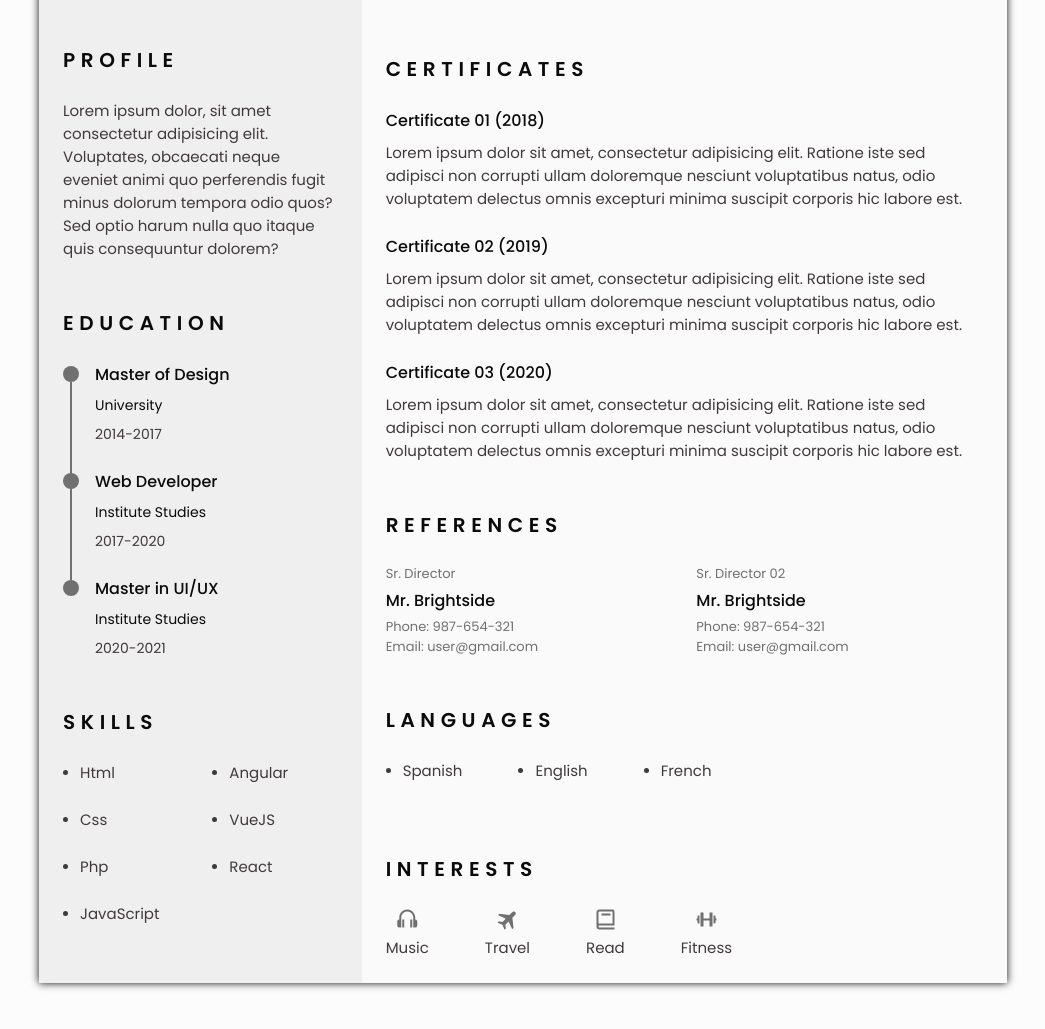
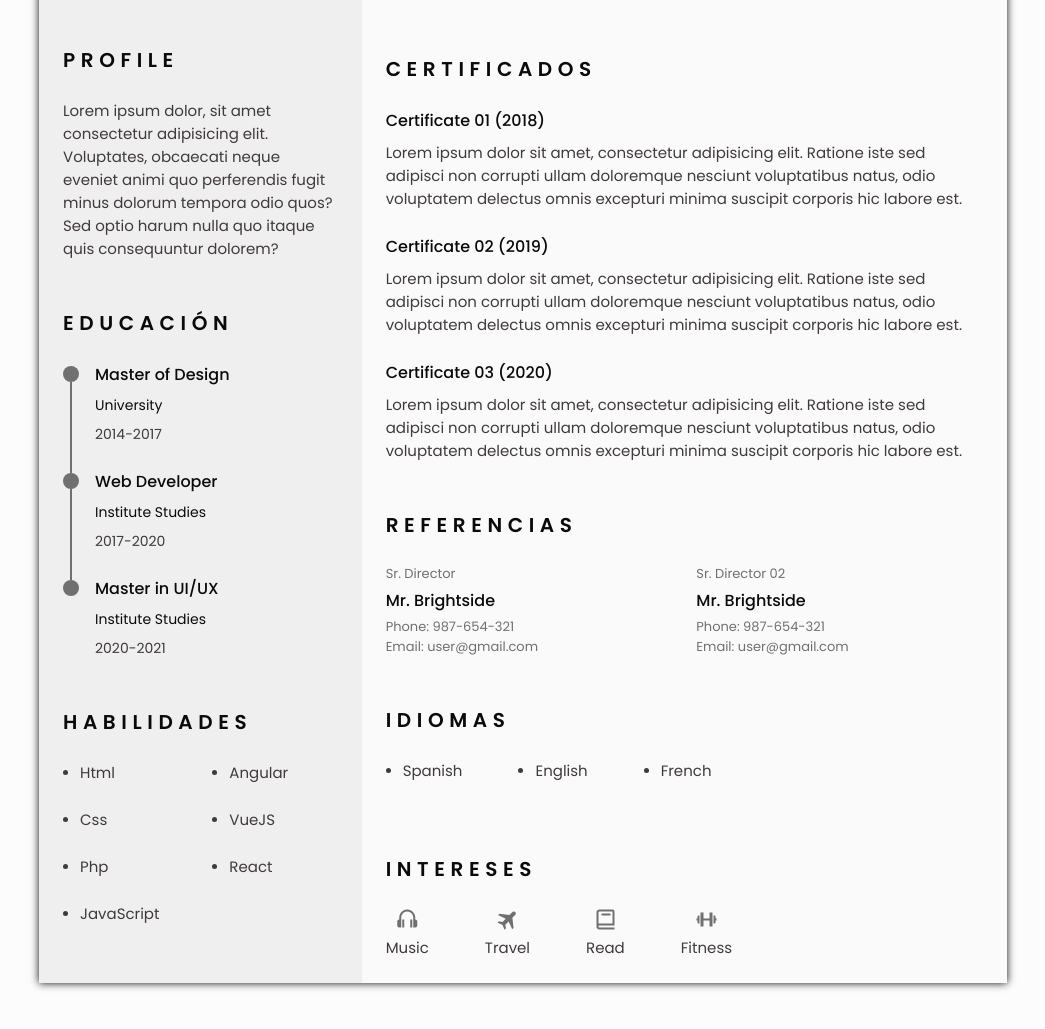
Before and after one commit to UlisesChacon/cv, a plain HTML site: page index.html in a window 1280 px wide. Shown: the part 609-1638 px from the top of the page, without its empty margins (117-1162 px from the left). Drawn offline with nearby package versions, Linux system fonts and the light colour scheme.

Commit message:
added doc

```diff
--- a/index.html
+++ b/index.html
@@ -17,7 +17,7 @@
         <!--========== HEADER ==========-->
         <header class="l-header" id="header">
             <nav class="nav bd-container">
-                <a href="#" class="nav__logo">Ulises</a>
+                <a href="#" class="nav__logo">ユリシーズ</a>
 
                 <div class="nav__menu" id="nav-menu">
                     <ul class="nav__list">
@@ -135,7 +135,7 @@
 
                     <!--========== EDUCATION ==========-->
                     <section class="education section" id="education">
-                        <h2 class="section-title">Education</h2>
+                        <h2 class="section-title">Educación</h2>
 
                         <div class="education__container bd-grid">
                             <div class="education__content">
@@ -182,7 +182,7 @@
 
                     <!--========== SKILLS  ==========-->
                     <section class="skills section" id="skills">
-                        <h2 class="section-title">Skills</h2>
+                        <h2 class="section-title">Habilidades</h2>
 
                         <div class="skills__content bd-grid">
                             <ul class="skills__data">
@@ -221,7 +221,7 @@
                     <!--========== EXPERIENCE ==========-->
                     <section class="experience section" id="experience">
                         <section class="experience section" id="experience">
-                            <h2 class="section-title">Experience</h2>
+                            <h2 class="section-title">Experiencia</h2>
 
                             <div class="experience__container bd-grid">
                                 <div class="experience__content">
@@ -274,7 +274,7 @@
 
                     <!--========== CERTIFICATES ==========-->
                     <section class="certificate section" id="certificates">
-                        <h2 class="section-title">Certificates</h2>
+                        <h2 class="section-title">Certificados</h2>
 
                         <div class="certificate__container bd-grid">
                             <div class="certificate__content">
@@ -302,7 +302,7 @@
 
                     <!--========== REFERENCES ==========-->
                     <section class="references section" id="references">
-                        <h2 class="section-title">References</h2>
+                        <h2 class="section-title">Referencias</h2>
 
                         <div class="references__container bd-grid">
                             <div class="references__content bd-grid">
@@ -327,7 +327,7 @@
 
                     <!--========== LANGUAGES ==========-->
                     <section class="languages section">
-                        <h2 class="section-title">Languages</h2>
+                        <h2 class="section-title">Idiomas</h2>
 
                         <div class="languages__container">
                             <ul class="languages__content bd-grid">
@@ -346,7 +346,7 @@
 
                     <!--========== INTERESTS ==========-->
                     <section class="interests section">
-                        <h2 class="section-title">Interests</h2>
+                        <h2 class="section-title">Intereses</h2>
 
                         <div class="interests__container bd-grid">
                             <div class="interests__content">
```
